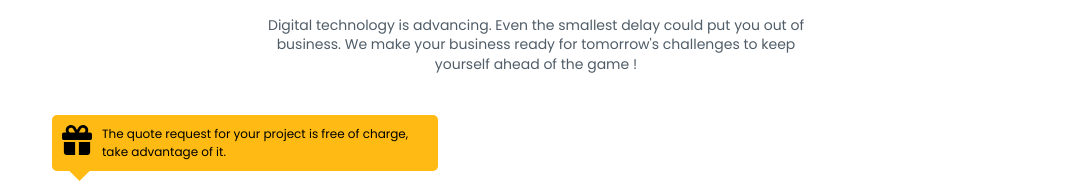
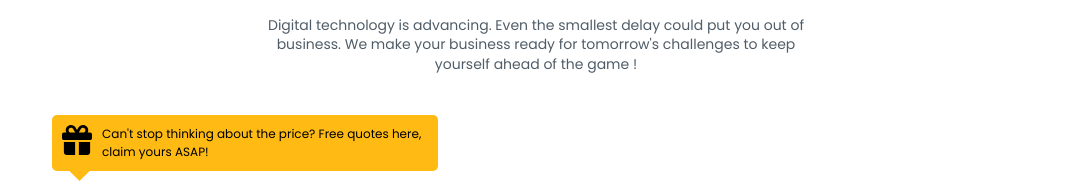
Before and after one commit to maxime-dot/website3, a Next.js app: page / in a window 1280 px wide. Shown: the part 2200-2393 px from the top of the page, without its empty margins (104-1175 px from the left). Built offline with nearby package versions, Linux system fonts and the light colour scheme.

Commit message:
refactor: change gift content

```diff
--- a/src/components/sections/main-services/MainServices.tsx
+++ b/src/components/sections/main-services/MainServices.tsx
@@ -86,8 +86,8 @@ const MainServices: React.FC = () => {
           >
             <FontAwesomeIcon icon={faGift} className="gift-icon  fa-shake" />{" "}
             <span>
-              The quote request for your project is free of charge, take
-              advantage of it.
+              Can't stop thinking about the price? Free quotes here, claim yours
+              ASAP!
             </span>
           </motion.div>
           {ServiceData.map((data, index) => (
```
